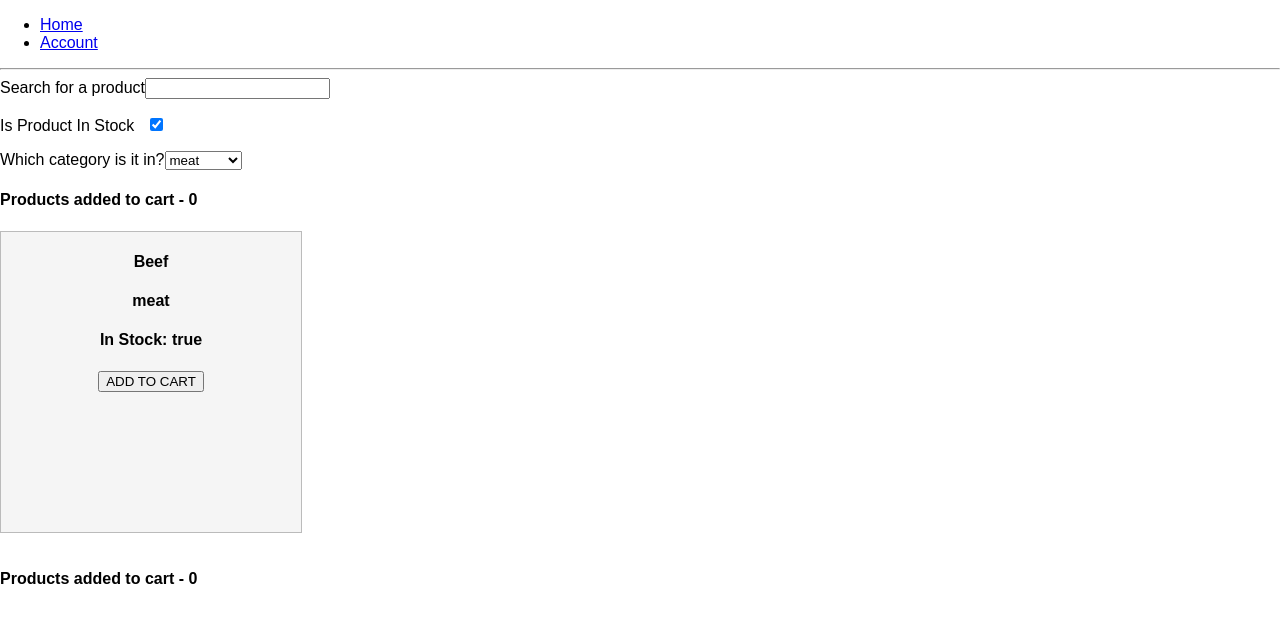
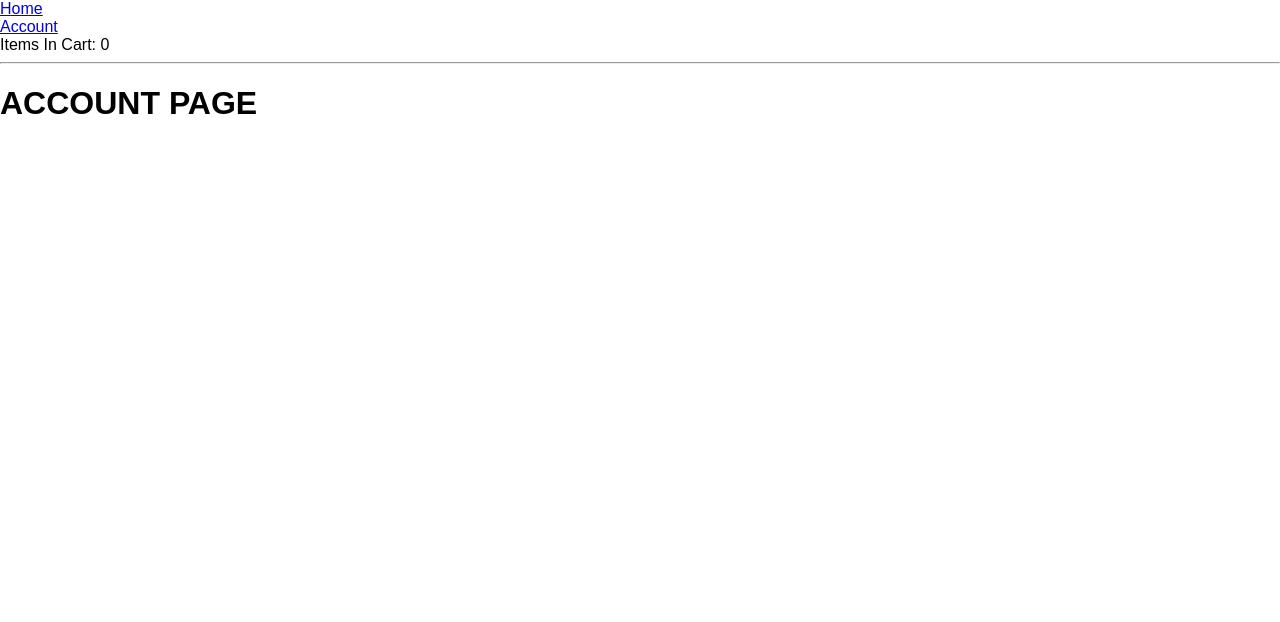
Before and after one commit to howlomogo/react-filtering, a React (Create React App) app: page /account in a window 1280 px wide. Shown: the top 622 px of the page. Built offline with nearby package versions, Linux system fonts and the light colour scheme; the HTML template or start-up script is replaced by a standard one.

Commit message:
Routing, nav, breaking app into components

```diff
--- a/src/App.js
+++ b/src/App.js
@@ -1,12 +1,10 @@
 import React, { Component } from 'react';
 import {
 	BrowserRouter as Router,
-	Route,
-	Link
+	Route
 } from 'react-router-dom'
 
 import Header from './components/Header';
-import Filters from './components/Filters';
 import Home from './pages/Home';
 import Account from './pages/Account';
 import './App.css';
@@ -68,6 +66,7 @@ class App extends Component {
 	}
 
 	categoryFilterHandler(event) {
+		console.log(event);
 		this.setState({ categoriesFilter: event.target.value });
 	}
 
@@ -107,33 +106,24 @@ class App extends Component {
 
 	render() {
 		return (
+			<Router>
 			<div>
-				<Header></Header>
-				<Filters
-					state={this.state}
-					searchFilter={this.searchFilterHandler.bind(this)}
-					stockFilter={this.stockFilterHandler.bind(this)}
-					categoryFilter={this.categoryFilterHandler.bind(this)}
-					>
-				</Filters>
-				<Router>
+				<Header products={this.state.cartProducts}></Header>
 				<div>
-					<Route exact path="/" component={Home}/>
-					<Route path="/account" component={(props) => <Account {...props} products={this.state.cartProducts} remove={this.removeProductHandler.bind(this)}/>}/>
+					<Route exact path="/" component={(props) =>
+						<Home
+							state={this.state}
+							addProduct={this.addProductHandler.bind(this)}
+							searchFilter={this.searchFilterHandler.bind(this)}
+							stockFilter={this.stockFilterHandler.bind(this)}
+							categoryFilter={this.categoryFilterHandler.bind(this)}
+						/>
+					}/>
+					<Route path="/account" component={(props) => <Account products={this.state.cartProducts} remove={this.removeProductHandler.bind(this)}/>}/>
 				</div>
-				</Router>
-				<Home
-					state={this.state}
-					addProduct={this.addProductHandler.bind(this)}
-				>
-				</Home>
-
-				<Account
-					products={this.state.cartProducts}
-					remove={this.removeProductHandler.bind(this)}>
-				</Account>
 
 			</div>
+			</Router>
 		);
 	}
 }
--- a/src/components/Filters.js
+++ b/src/components/Filters.js
@@ -15,10 +15,12 @@ class Filters extends Component {
 			)
 		})
 
+		let newTerm = '';
+
 		return (
 			<form>
 				<label>Search for a product</label>
-				<input type="text" onChange={this.props.searchFilter} value={this.props.state.term} />
+				<input type="text" onChange={this.props.searchFilter} autoFocus value={this.props.state.term} />
 				<p>
 					Is Product In Stock
 					<input className="ml-2" type="checkbox" checked={this.props.state.isInStock} onChange={this.props.stockFilter} />
--- /dev/null
+++ b/src/components/Header.css
@@ -0,0 +1,10 @@
+.right--link {
+	display: block;
+	float: right;
+}
+
+.left--link {
+	display: block;
+	margin-right: 16px;
+	float: left;
+}
--- a/src/components/Header.js
+++ b/src/components/Header.js
@@ -1,25 +1,19 @@
 import React, { Component } from 'react';
 import {
-	BrowserRouter as Router,
-	Route,
 	Link
 } from 'react-router-dom'
+import './Header.css';
 
 class Header extends Component {
 	render() {
 		return (
-			<Router>
-				<div>
-					<ul>
-						<li><Link to="/">Home</Link></li>
-						<li><Link to="/account">Account</Link></li>
-					</ul>
-
-					<hr/>
-
-				</div>
-			</Router>
-
+			<div>
+				<div><Link to="/">Home</Link></div>
+				<div><Link to="/account">Account</Link></div>
+				<div>Items In Cart: {this.props.products.length}</div>
+				{ /* Update with quantity also */}
+				<hr/>
+			</div>
 		)
 	}
 }
--- a/src/pages/Account.js
+++ b/src/pages/Account.js
@@ -4,8 +4,9 @@ class Account extends Component {
 	render() {
 		return (
 			<div>
-				<h4>Products added to cart - {this.props.products.length}</h4>
+			<h1>ACCOUNT PAGE</h1>
 				{
+					/* NO RESULTS FOUND */
 					this.props.products
 					.map( product =>
 						<div key={product.id}>
@@ -15,6 +16,7 @@ class Account extends Component {
 						</div>
 					)
 				}
+
 			</div>
 		)
 	}
--- a/src/pages/Home.js
+++ b/src/pages/Home.js
@@ -1,4 +1,6 @@
 import React, { Component } from 'react';
+import Filters from './../components/Filters';
+
 
 class Home extends Component {
 	render() {
@@ -23,6 +25,18 @@ class Home extends Component {
 
 		return (
 			<div>
+
+
+				<Filters
+					state={this.props.state}
+					searchFilter={this.props.searchFilter}
+					stockFilter={this.props.stockFilter}
+					categoryFilter={this.props.categoryFilter}
+					>
+				</Filters>
+
+
+				<h1>HOME PAGE</h1>
 				{
 					this.props.state.products.filter(
 						filteredResults(this.props.state.term, this.props.state.isInStock, this.props.state.categoriesFilter))
```
